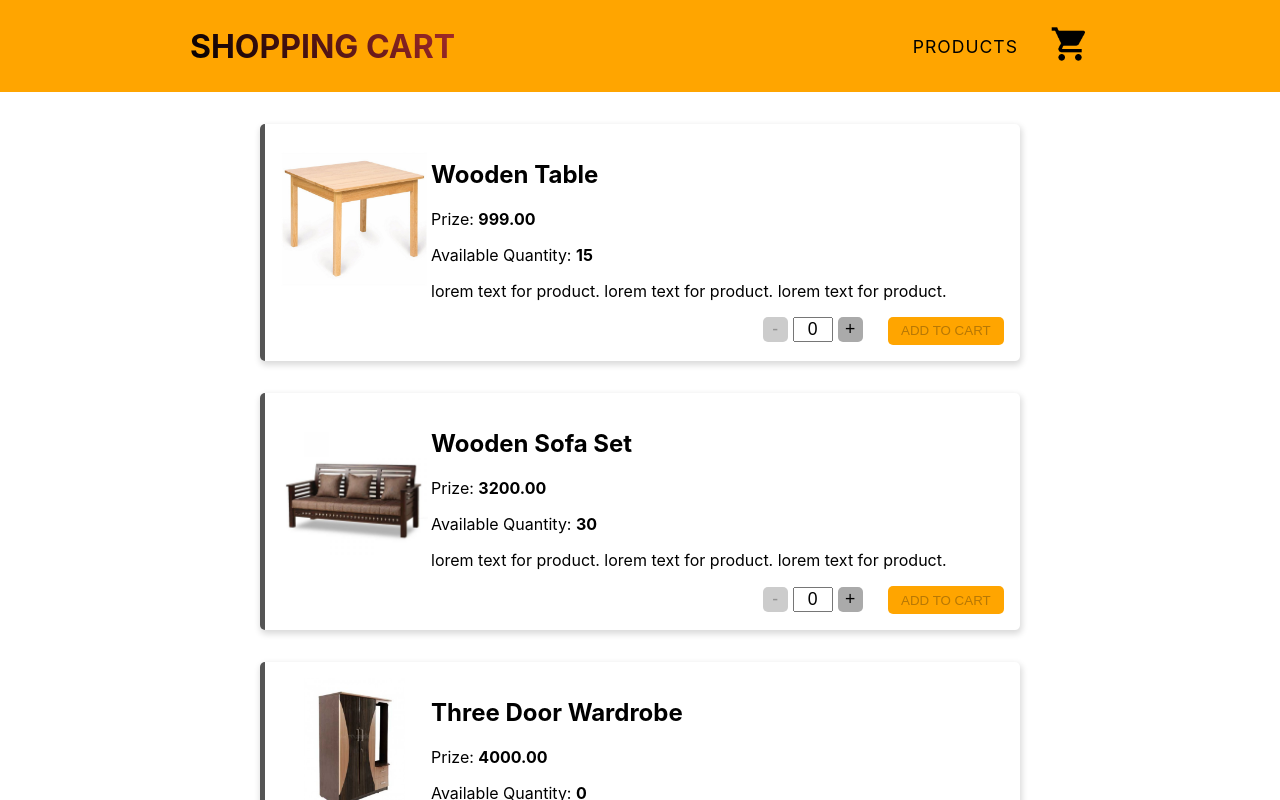
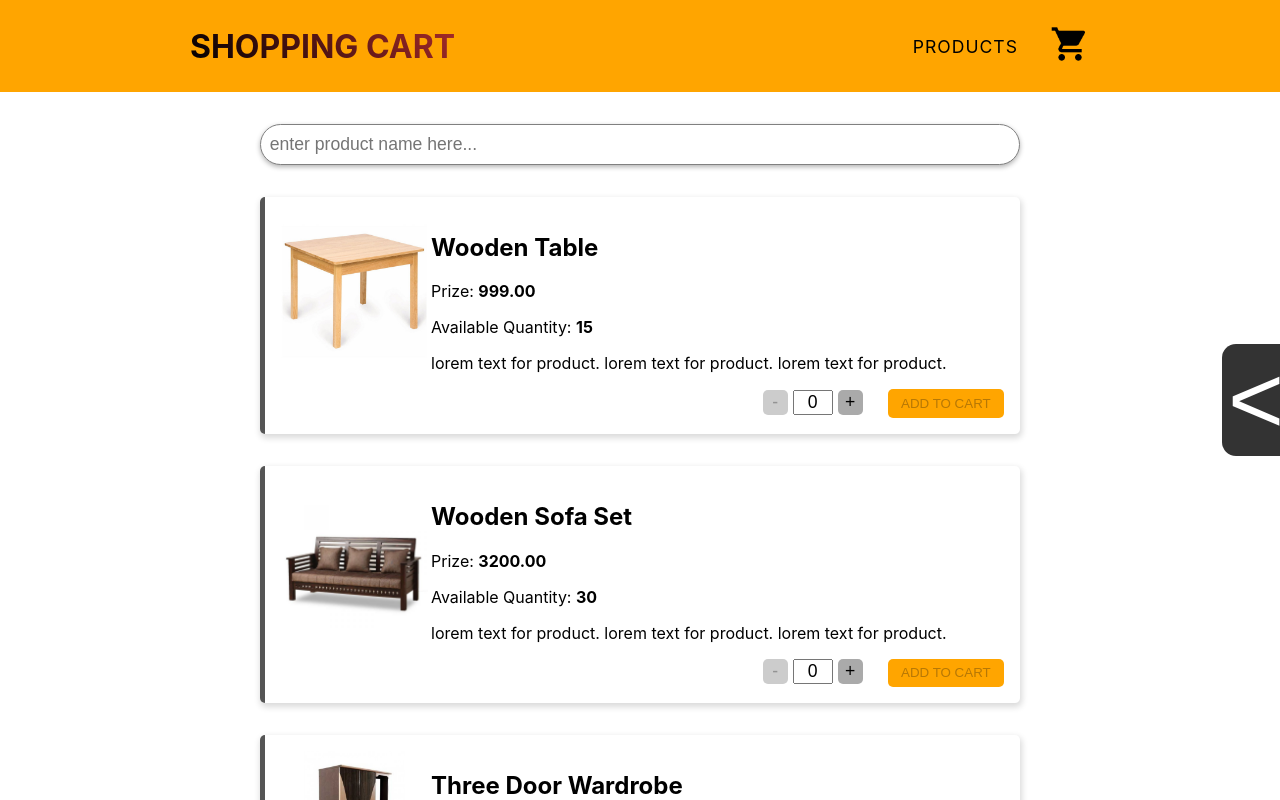
Before and after one commit to SanthoshKumar9028/shopping-cart, a React (Create React App) app: page /products in a window 1280 px wide. Shown: the top 800 px of the page. Built offline with nearby package versions, Linux system fonts and the light colour scheme.

Commit message:
added filtering funcitionality

```diff
--- a/src/app/store.ts
+++ b/src/app/store.ts
@@ -2,11 +2,13 @@ import { configureStore, ThunkAction, Action } from "@reduxjs/toolkit";
 
 import productsSlice from "../features/products/productsSlice";
 import cartSlice from "../features/cart/cartSlice";
+import filterSlice from "../features/filter/filterSlice";
 
 export const store = configureStore({
   reducer: {
     products: productsSlice,
     cart: cartSlice,
+    filter: filterSlice,
   },
 });
 
--- /dev/null
+++ b/src/features/filter/Filter.module.css
@@ -0,0 +1,79 @@
+.filterContainer {
+  position: fixed;
+  right: 0;
+  top: 0;
+  bottom: 0;
+  width: 80vw;
+  background-color: #333;
+  z-index: 1000;
+  color: white;
+  transform: translateX(100%);
+  transition: transform 220ms;
+}
+
+.show {
+  transform: translateX(0);
+}
+
+.slideBtn {
+  position: absolute;
+  cursor: pointer;
+  left: -58px;
+  top: 50%;
+  transform: translateY(-50%);
+  font-size: 6rem;
+  border: none;
+  background-color: inherit;
+  color: white;
+  border-top-left-radius: 14px;
+  border-bottom-left-radius: 14px;
+}
+
+.filterForm {
+  margin: 2em auto;
+}
+
+.filterForm table {
+  width: 80%;
+  border-spacing: 0 20px;
+  margin: 0 auto;
+}
+
+.filterForm label,
+.filterForm button,
+.filterForm input {
+  font-size: 1.1rem;
+}
+
+.filterForm [type="number"],
+.filterForm [type="number"] {
+  padding: 0.2em;
+}
+
+.filterForm [type="number"],
+.filterForm [type="number"],
+.filterForm [type="submit"] {
+  display: block;
+  width: 100%;
+}
+.filterForm [type="submit"] {
+  padding: 0.4em 0;
+  border: none;
+  background-color: orange;
+  text-transform: uppercase;
+  border-radius: 10px;
+  letter-spacing: 2px;
+  cursor: pointer;
+}
+
+@media screen and (min-width: 600px) {
+  .filterContainer {
+    width: 60vw;
+  }
+}
+
+@media screen and (min-width: 800px) {
+  .filterContainer {
+    width: 40vw;
+  }
+}
--- /dev/null
+++ b/src/features/filter/Filter.tsx
@@ -0,0 +1,100 @@
+import { useAppDispatch, useAppSelector } from "../../app/hooks";
+import styles from "./Filter.module.css";
+import {
+  selectMax,
+  selectMin,
+  selectShowOutOfStock,
+  setMax,
+  setMin,
+  setShowOutOfStock,
+} from "./filterSlice";
+
+interface IFilterProps {
+  show: boolean;
+  onShowChange: React.MouseEventHandler<HTMLButtonElement>;
+}
+
+function Filter({ show, onShowChange }: IFilterProps) {
+  const dispatch = useAppDispatch();
+
+  const showOutOfStock = useAppSelector(selectShowOutOfStock);
+  const min = useAppSelector(selectMin);
+  const max = useAppSelector(selectMax);
+
+  const handleMinChange: React.ChangeEventHandler<HTMLInputElement> = (e) => {
+    dispatch(setMin(+e.target.value));
+  };
+
+  const handleMaxChange: React.ChangeEventHandler<HTMLInputElement> = (e) => {
+    dispatch(setMax(+e.target.value));
+  };
+
+  const handleShowOutOfStockChange: React.ChangeEventHandler<HTMLInputElement> =
+    (e) => {
+      dispatch(setShowOutOfStock(e.target.checked));
+    };
+
+  return (
+    <section className={`${styles.filterContainer} ${show ? styles.show : ""}`}>
+      <button className={styles.slideBtn} onClick={onShowChange}>
+        {show ? ">" : "<"}
+      </button>
+
+      <section className={styles.filterForm}>
+        <table>
+          <tbody>
+            <tr>
+              <td>
+                <label htmlFor="min">Min</label>
+              </td>
+              <td>
+                <input
+                  type="number"
+                  id="min"
+                  value={min}
+                  onChange={handleMinChange}
+                />
+              </td>
+            </tr>
+            <tr>
+              <td>
+                <label htmlFor="max">Max</label>
+              </td>
+              <td>
+                <input
+                  type="number"
+                  id="max"
+                  max="1000000"
+                  value={max}
+                  onChange={handleMaxChange}
+                />
+              </td>
+            </tr>
+            <tr>
+              <td colSpan={2}>
+                <label htmlFor="show-outofstock">
+                  <input
+                    type="checkbox"
+                    id="show-outofstock"
+                    checked={showOutOfStock}
+                    onChange={handleShowOutOfStockChange}
+                  />
+                  Show out of stock products
+                </label>
+              </td>
+            </tr>
+            <tr>
+              <td colSpan={2}>
+                <button type="submit" onClick={onShowChange}>
+                  ok
+                </button>
+              </td>
+            </tr>
+          </tbody>
+        </table>
+      </section>
+    </section>
+  );
+}
+
+export default Filter;
--- /dev/null
+++ b/src/features/filter/filterSlice.ts
@@ -0,0 +1,57 @@
+import { createSlice, PayloadAction } from "@reduxjs/toolkit";
+import { RootState } from "../../app/store";
+
+const initialState = {
+  showOutOfStock: true,
+  min: 0,
+  max: 1_00_000,
+};
+
+enum Values {
+  MIN = 0,
+  MAX = 1_00_000,
+}
+
+export const filterSlice = createSlice({
+  name: "filters",
+  initialState,
+  reducers: {
+    setShowOutOfStock(state, { payload }: PayloadAction<boolean>) {
+      state.showOutOfStock = payload;
+    },
+    setMin: {
+      reducer(state, { payload }: PayloadAction<number>) {
+        state.min = payload;
+      },
+      prepare(min: number) {
+        return {
+          payload: min < 0 ? 0 : min % Values.MAX,
+        };
+      },
+    },
+    setMax: {
+      reducer(state, { payload }: PayloadAction<number>) {
+        state.max = payload;
+      },
+      prepare(max: number) {
+        max = Math.abs(max);
+        return {
+          payload: max > 1_00_000 ? 1_00_000 : max,
+        };
+      },
+    },
+  },
+});
+
+// actions
+export const { setShowOutOfStock, setMax, setMin } = filterSlice.actions;
+
+// selectors
+export const selectShowOutOfStock = (state: RootState) =>
+  state.filter.showOutOfStock;
+
+export const selectMin = (state: RootState) => state.filter.min;
+
+export const selectMax = (state: RootState) => state.filter.max;
+
+export default filterSlice.reducer;
--- a/src/features/products/Products.module.css
+++ b/src/features/products/Products.module.css
@@ -0,0 +1,20 @@
+.searchContainer {
+  max-width: 760px;
+  margin: 2em auto;
+  position: sticky;
+  top: 0.3em;
+}
+
+.searchContainer__input {
+  display: block;
+  font-size: 1.1rem;
+  padding: 0.5em;
+  width: 100%;
+  border-radius: 10rem;
+  border: 1px solid gray;
+  outline: none;
+  box-shadow: 0 2px 5px rgb(0, 0, 0, 0.3);
+}
+.searchContainer__input:focus {
+  border-color: #222;
+}
--- a/src/features/products/Products.tsx
+++ b/src/features/products/Products.tsx
@@ -1,13 +1,66 @@
+import { useState } from "react";
+
+import styles from "./Products.module.css";
 import { useAppSelector } from "../../app/hooks";
+import { selectAllProducts } from "./productsSlice";
+import {
+  selectMax,
+  selectMin,
+  selectShowOutOfStock,
+} from "../filter/filterSlice";
+import { EmptyIndicator } from "../../components/EmptyIndicator";
 import { Product } from "../../components/Product/Product";
-
-import { selectAllProducts } from "./productsSlice";
+import Filter from "../filter/Filter";
 
 function Products() {
-  const products = useAppSelector(selectAllProducts);
-  // console.log(products);
+  const [searchText, setSearchText] = useState("");
+  const [showFilter, setShowFilter] = useState(false);
+  const showOutOfStock = useAppSelector(selectShowOutOfStock);
+  const min = useAppSelector(selectMin);
+  const max = useAppSelector(selectMax);
+
+  let products = useAppSelector(selectAllProducts);
+
+  const handeSearchTextChange: React.ChangeEventHandler<HTMLInputElement> = (
+    e
+  ) => {
+    setSearchText(e.target.value);
+  };
+
+  const handleShowChange = () => {
+    setShowFilter((prv) => !prv);
+  };
+
+  // filtering based on search text
+  products = products.filter((product) =>
+    product.name.trim().includes(searchText)
+  );
+
+  products = products.filter(
+    (product) => showOutOfStock || product.totalQuantity !== 0
+  );
+
+  products = products.filter(
+    (product) => min <= product.prize && product.prize <= max
+  );
+
   return (
     <section className="container">
+      <Filter show={showFilter} onShowChange={handleShowChange} />
+
+      <div className={styles.searchContainer}>
+        <input
+          type="text"
+          value={searchText}
+          onChange={handeSearchTextChange}
+          placeholder="enter product name here..."
+          className={styles.searchContainer__input}
+        />
+      </div>
+
+      {products.length === 0 && (
+        <EmptyIndicator showImg={false}>Empty...</EmptyIndicator>
+      )}
       {products.map((product) => (
         <Product key={product.id} product={product} />
       ))}
```
